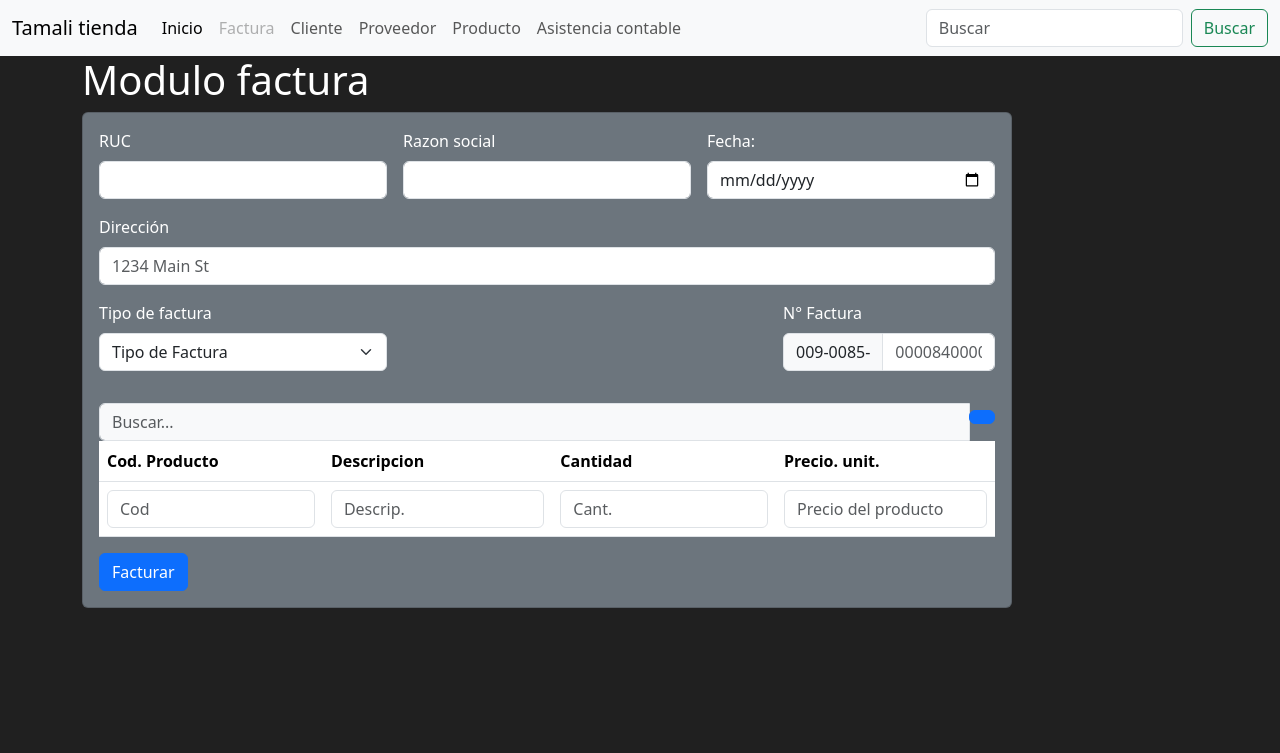
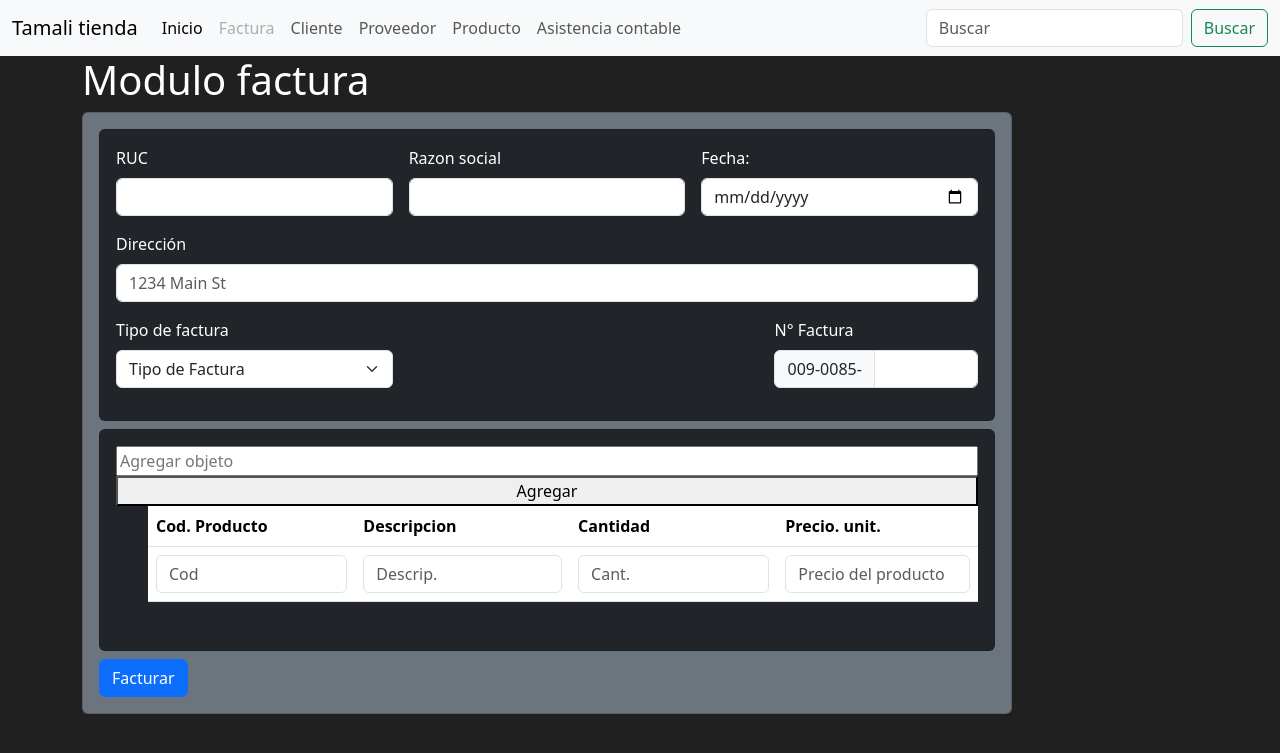
Before and after one commit to Jecordo/ProyectoTamali, a Django app: template gestor/templates/create_factura.html in a window 1280 px wide. Shown: the top 753 px of the page. Run offline with Django 4.2, Linux system fonts and the light colour scheme; the template is opened without the code that fills it, so the values that code supplies are empty.

Commit message:
Facturacion

```diff
--- a/gestor/static/main.css
+++ b/gestor/static/main.css
@@ -2,3 +2,8 @@ body {
     background-color: #202020;
     color:white;
   }
+
+.bg-mi-grisito {
+  background-color: #e6d9d98a; /* Reemplaza esto con tu código de color personalizado */
+  color: #1e2525c4; /* Color de texto si es necesario */
+}
--- a/gestor/templates/create_factura.html
+++ b/gestor/templates/create_factura.html
@@ -53,9 +53,14 @@
                 <h1 class="display-6">Modulo factura</h1>
 
                 <div class="card card-body bg-secondary">
-                    <form action="{% url 'Create_factura' %}" class="row g-3" method="POST">
+
+                    <form action="{% url 'Create_factura' %}" method="POST">
 
                       {% csrf_token %}
+
+                      <div class="card card-body bg-dark mb-2">
+
+                        <div class="row g-3">
 
                           <div class="col-md-4">
                           <label for="ruc_cliente" class="form-label">RUC</label>
@@ -88,22 +93,19 @@
                             <label for="num_factura" class="form-label">N° Factura</label>
                             <div class="input-group mb-3">
                                 <span class="input-group-text">009-0085- </span>
-                              <input type="text" class="form-control" id="num_factura" placeholder="0000840000" name="num_factura">
+                                <input type="text" class="form-control" id="num_factura" value="{{ultima_factura}}" name="num_factura">
                             </div>
                           </div>
-                        <div class="col-12">
-                          <form action="{% url 'buscar_producto' %}" class="navbar-search" method="POST">
-                            {% csrf_token %}
-                            <div class="input-group">
-                              <input type="text" class="form-control bg-light" placeholder="Buscar..." name="buscar" value="{{ request.POST.buscar }}">
-                              <div class="input-group-append">
-                                <button class="btn btn-primary" type="submit">
-                                  <i class="fas fa-search fa-sm"></i>
-                                </button>
                         </div>
                       </div>
-                          </form>
-                        </div>
+
+                      <div class="card card-body bg-dark mb-2">
+
+                        <form id="objeto-form">
+                          {% csrf_token %}
+                          <input type="text" id="objeto-input" placeholder="Agregar objeto">
+                          <button type="button" id="agregar-objeto">Agregar</button>
+                          <ul id="lista-objetos">
                             <table class="table">
                               <thead>
                                 <tr>
@@ -114,21 +116,34 @@
                                 </tr>
                               </thead>
                               <tbody>
-                              <form method="post" action="{% url 'buscar_producto' %}">
-                                {% csrf_token %}
+
                                   <tr>
                                     <td><input type="text" name="cod_producto" class="form-control" placeholder="Cod"></td>
                                     <td><input type="text" name="desc_producto" class="form-control" placeholder="Descrip."></td>
                                     <td><input type="text" name="cantidad_producto" class="form-control" placeholder="Cant."></td>
                                     <td><input type="text" name="precio" class="form-control" placeholder="Precio del producto"></td>
                                   </tr>
-                            </form>
+
                               </tbody>
                             </table>
+                          </ul>
+                        </form>
+
+                        <!--
+                        <div class="row g-3">
+                          <div class="col-12">
+                            <input type="text" class="form-control bg-light" placeholder="Buscar..." name="factu_prduc[]">
+                            <a class="btn btn-primary" href="{% url 'buscar_producto' %}">Buscar</a>
+                          </div>
+                        </div>
+                        -->
+
+                      </div>
 
                       <div class="col-12">
                       <button type="submit" class="btn btn-primary">Facturar</button>
                       </div>
+
                     </form>
                 </div>
             </div>
@@ -138,5 +153,42 @@
 
     </div>
 
+  <script src="https://code.jquery.com/jquery-3.6.0.min.js"></script>
+  <script>
+  $(document).ready(function() {
+      var objetos = [];
+
+      // Agregar objeto a la lista en la página sin recargar
+      $("#agregar-objeto").click(function() {
+          var nuevoObjeto = $("#objeto-input").val();
+          objetos.push(nuevoObjeto);
+          $("#lista-objetos").append("<li>" + nuevoObjeto + "</li>");
+          $("#objeto-input").val("");
+      });
+
+      // Enviar la lista de objetos al servidor sin recargar la página
+      $("#enviar-objetos").click(function() {
+          $.ajax({
+              url: "{% url 'buscar_producto' %}",
+              method: "POST",
+              data: {
+                  csrfmiddlewaretoken: "{{ csrf_token }}",
+                  objetos: objetos
+              },
+              success: function(response) {
+                  // Manejar la respuesta del servidor si es necesario
+                  alert("Lista de objetos enviada con éxito.");
+                  objetos = []; // Limpiar la lista de objetos
+                  $("#lista-objetos").empty(); // Limpiar la lista en la página
+              },
+              error: function(xhr, errmsg, err) {
+                  // Manejar errores si es necesario
+                  alert("Error al enviar la lista de objetos.");
+              }
+          });
+      });
+  });
+  </script>
+
 </body>
 </html>
```
Also changed, not shown: gestor/views.py (+33 -6 lines), gestor/migrations/0008_alter_factura_num_factura.py (deleted), gestor/migrations/0009_alter_factura_num_factura.py (deleted). Lines whose indentation alone changed are shown as unchanged.
